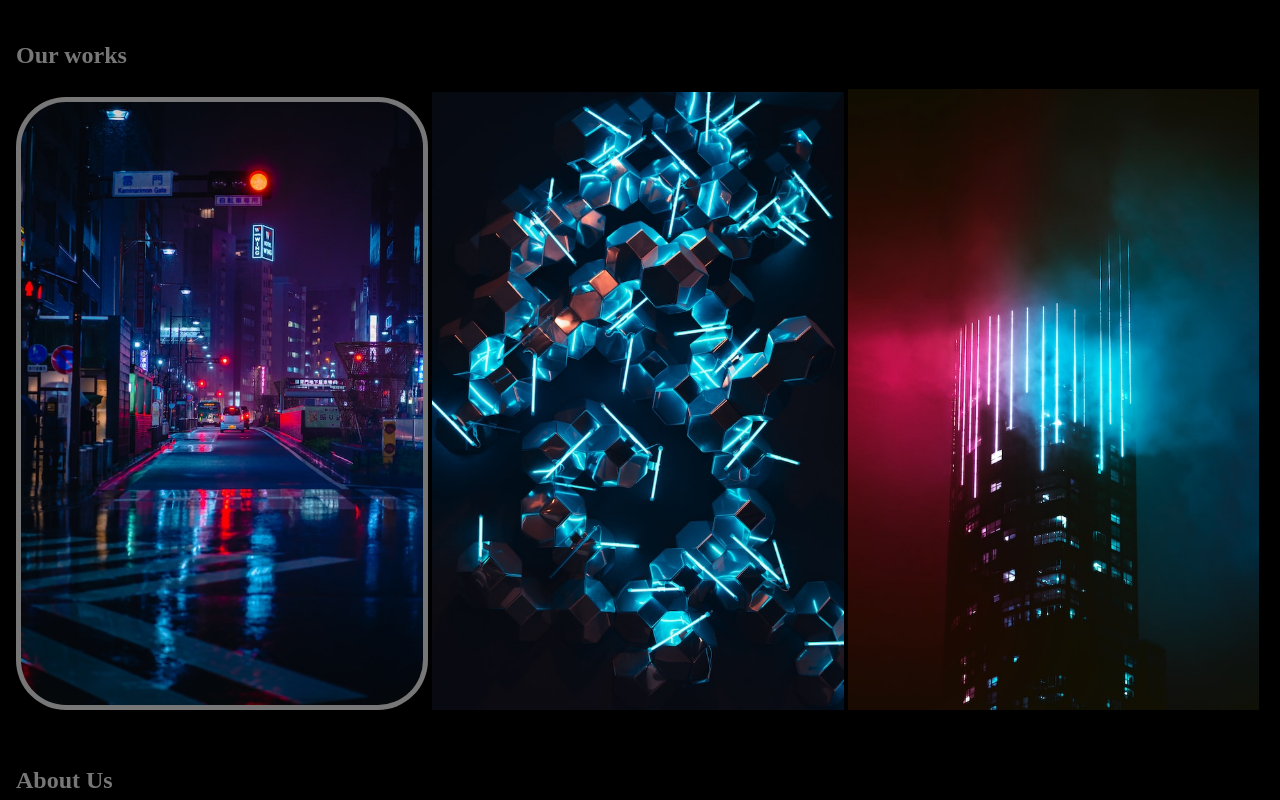
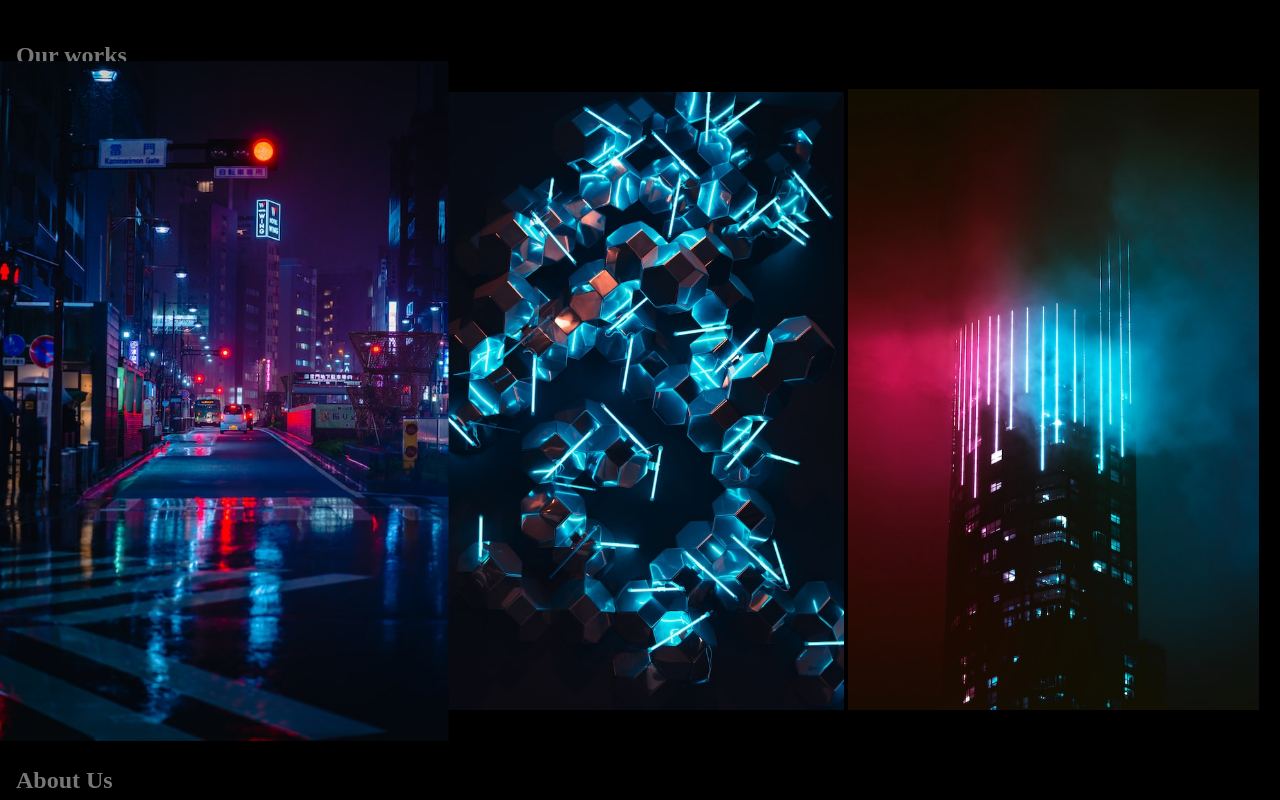
Before and after one commit to R3tr0gh057/Toad_website, a plain HTML site: page index.html in a window 1280 px wide. In both pictures the pointer is over the picture 221 px from the left and 885 px from the top of the page. Shown: the part 485-1285 px from the top of the page. Drawn offline with Linux system fonts and the light colour scheme; files whose address does not match are found by name.

Commit message:
Update stylesheet.css
Smoother animation

```diff
--- a/css/stylesheet.css
+++ b/css/stylesheet.css
@@ -50,6 +50,7 @@ a {
   padding: .8em;
   text-decoration: none;
   display: inline-block;
+  transition: 400ms;
 }
 .navigation a:hover{
   background-color: white;
@@ -60,11 +61,10 @@ a {
 }
 .showcase-images{
   width: 33%;
+  transition: 250ms;
 }
 .showcase-images:hover{
-  padding: 5px;
-  border-radius: 50px;
-  background-color: #777
+  transform: scale(1.1);
 }
 .product-images{
   width: 24.8%;
```
